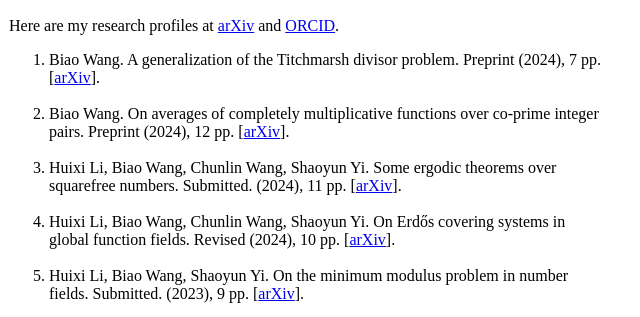
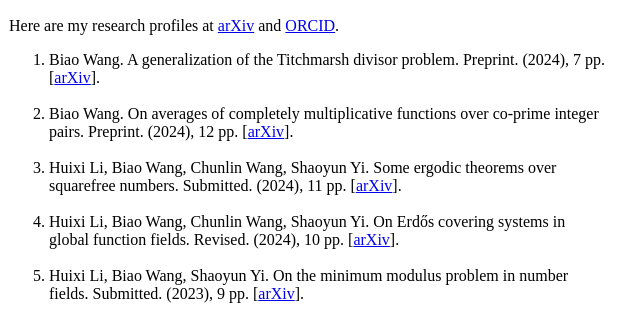
Before and after one commit to b-zeta/biaowang, a plain HTML site: page index.html in a window 1280 px wide. Shown: the part 325-642 px from the top of the page, 331-971 px from the left. Drawn offline with Linux system fonts and the light colour scheme.

Commit message:
homepage

```diff
--- a/index.html
+++ b/index.html
@@ -26,16 +26,16 @@ Here are my research profiles at <a href="https://arxiv.org/a/wang_b_5.html">arX
 
 <ol>
 
-    <li>Biao Wang. A generalization of the Titchmarsh divisor problem. Preprint (2024), 7 pp. [<a href="https://arxiv.org/pdf/2406.12283.pdf">arXiv</a>].
+    <li>Biao Wang. A generalization of the Titchmarsh divisor problem. Preprint. (2024), 7 pp. [<a href="https://arxiv.org/pdf/2406.12283.pdf">arXiv</a>].
 <br><br></li>
 
-    <li>Biao Wang. On averages of completely multiplicative functions over co-prime integer pairs. Preprint (2024), 12 pp. [<a href="https://arxiv.org/pdf/2406.09243.pdf">arXiv</a>].
+    <li>Biao Wang. On averages of completely multiplicative functions over co-prime integer pairs. Preprint. (2024), 12 pp. [<a href="https://arxiv.org/pdf/2406.09243.pdf">arXiv</a>].
 <br><br></li>
 
    <li>Huixi Li, Biao Wang, Chunlin Wang, Shaoyun Yi. Some ergodic theorems over squarefree numbers. Submitted. (2024), 11 pp. [<a href="https://arxiv.org/pdf/2405.18157.pdf">arXiv</a>].
 <br><br></li>
 
-   <li>Huixi Li, Biao Wang, Chunlin Wang, Shaoyun Yi. On Erdős covering systems in global function fields. Revised (2024), 10 pp. [<a href="https://arxiv.org/pdf/2402.03810.pdf">arXiv</a>].
+   <li>Huixi Li, Biao Wang, Chunlin Wang, Shaoyun Yi. On Erdős covering systems in global function fields. Revised. (2024), 10 pp. [<a href="https://arxiv.org/pdf/2402.03810.pdf">arXiv</a>].
 <br><br></li>
 
    <li>Huixi Li, Biao Wang, Shaoyun Yi. On the minimum modulus problem in number fields. Submitted. (2023), 9 pp. [<a href="https://arxiv.org/pdf/2302.05946.pdf">arXiv</a>].
```
